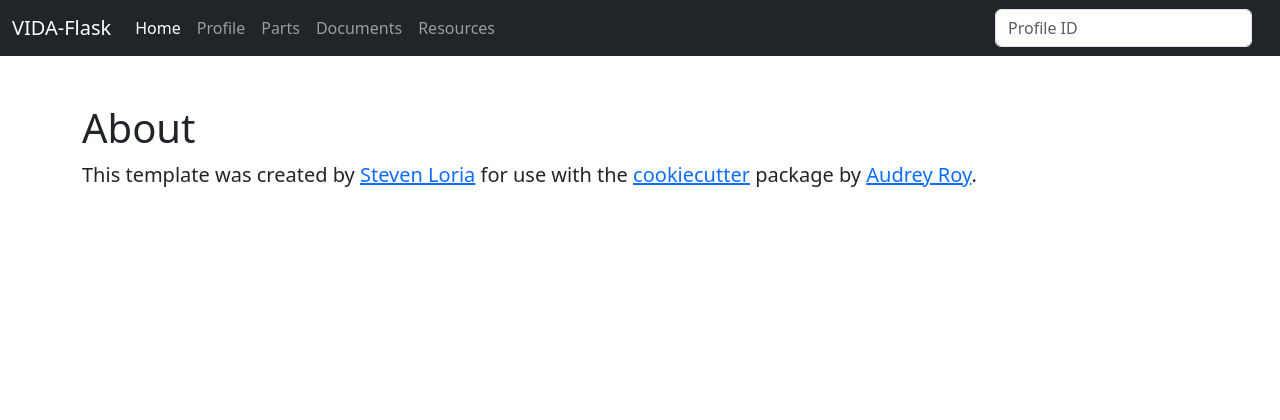
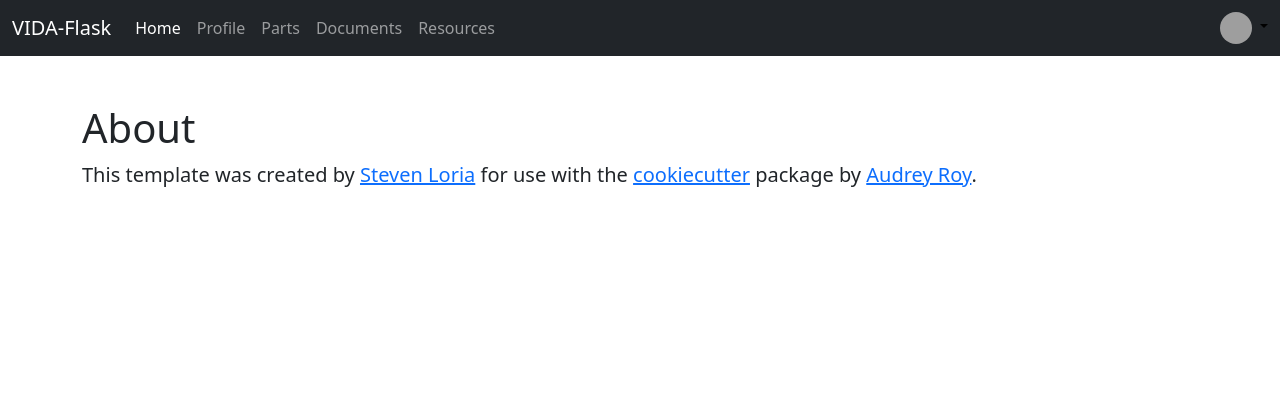
Before and after one commit to kForth/OpenVIDA, a Flask app: page /about/ in a window 1280 px wide. Shown: the top 420 px of the page. Run offline with Flask 3, Linux system fonts and the light colour scheme; parts of the project's set-up code (start-up, migrations or seed data) failed here and were passed over; some libraries are stand-ins or nearby versions; grey boxes are pictures that could not be loaded.

Commit message:
Update nav.html

```diff
--- a/vida_flask/templates/nav.html
+++ b/vida_flask/templates/nav.html
@@ -30,19 +30,29 @@
                     <a class="nav-link" href="/resources/">Resources</a>
                 </li>
             </ul>
-            <form
-                class="col-12 col-lg-auto mb-3 mb-lg-0 me-lg-3"
-                role="profile"
-            >
-                <input
-                    id="profile-id"
-                    type="text"
-                    class="form-control"
-                    placeholder="Profile ID"
-                    aria-label="profile"
-                    data-bind="value: profileInfo().Description"
-                />
-            </form>
+            <div class="flex-shrink-0 dropdown">
+                <a
+                    href="#"
+                    class="d-block link-body-emphasis text-decoration-none dropdown-toggle"
+                    data-bs-toggle="dropdown"
+                    aria-expanded="false"
+                >
+                    <img
+                        src="https://github.com/kForth.png"
+                        alt="kForth"
+                        width="32"
+                        height="32"
+                        class="rounded-circle"
+                    />
+                </a>
+                <ul class="dropdown-menu text-small shadow" style="">
+                    <li>
+                        <span
+                            data-bind="text: profileInfo().Description"
+                        ></span>
+                    </li>
+                </ul>
+            </div>
         </div>
     </div>
 </nav>
```
